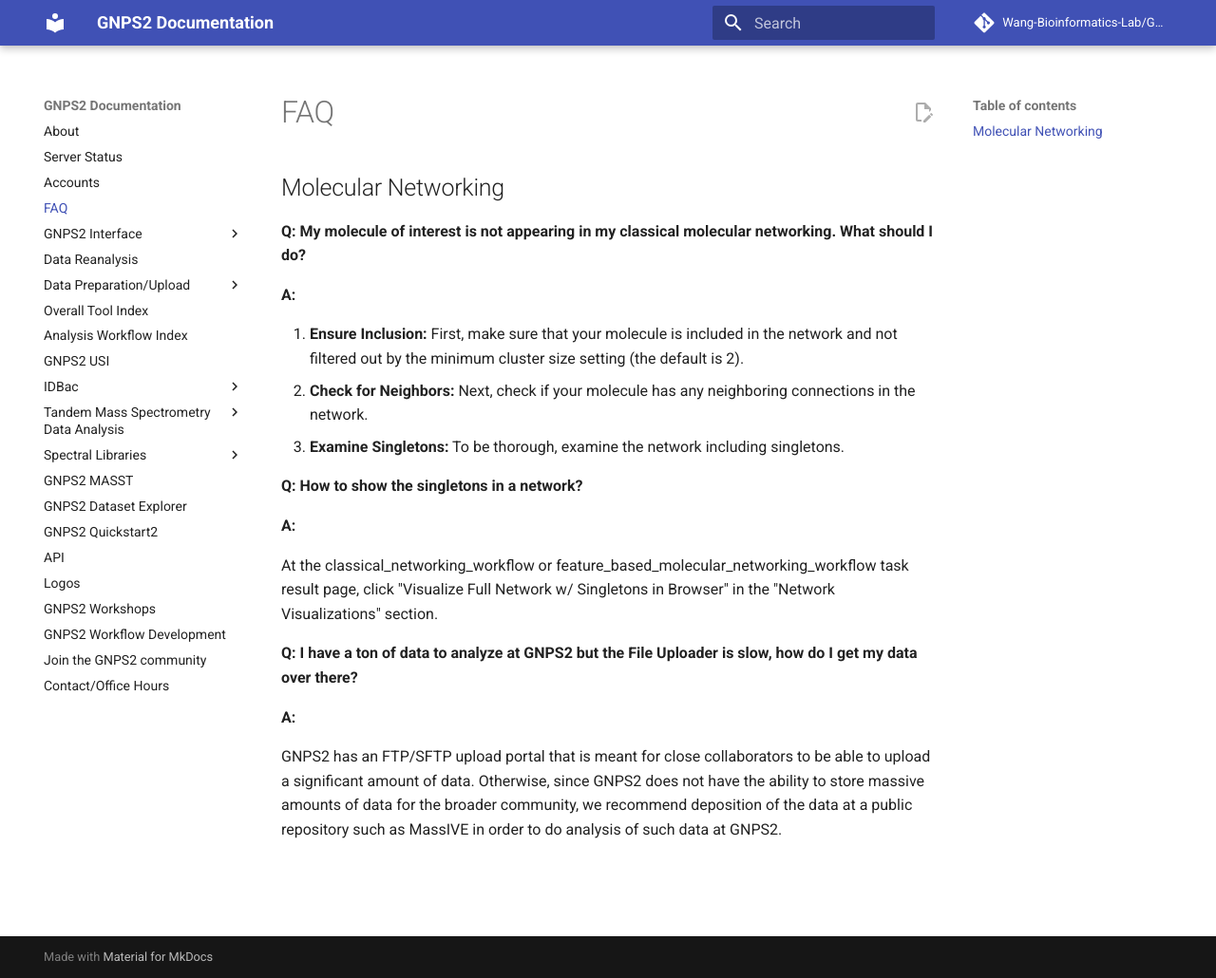
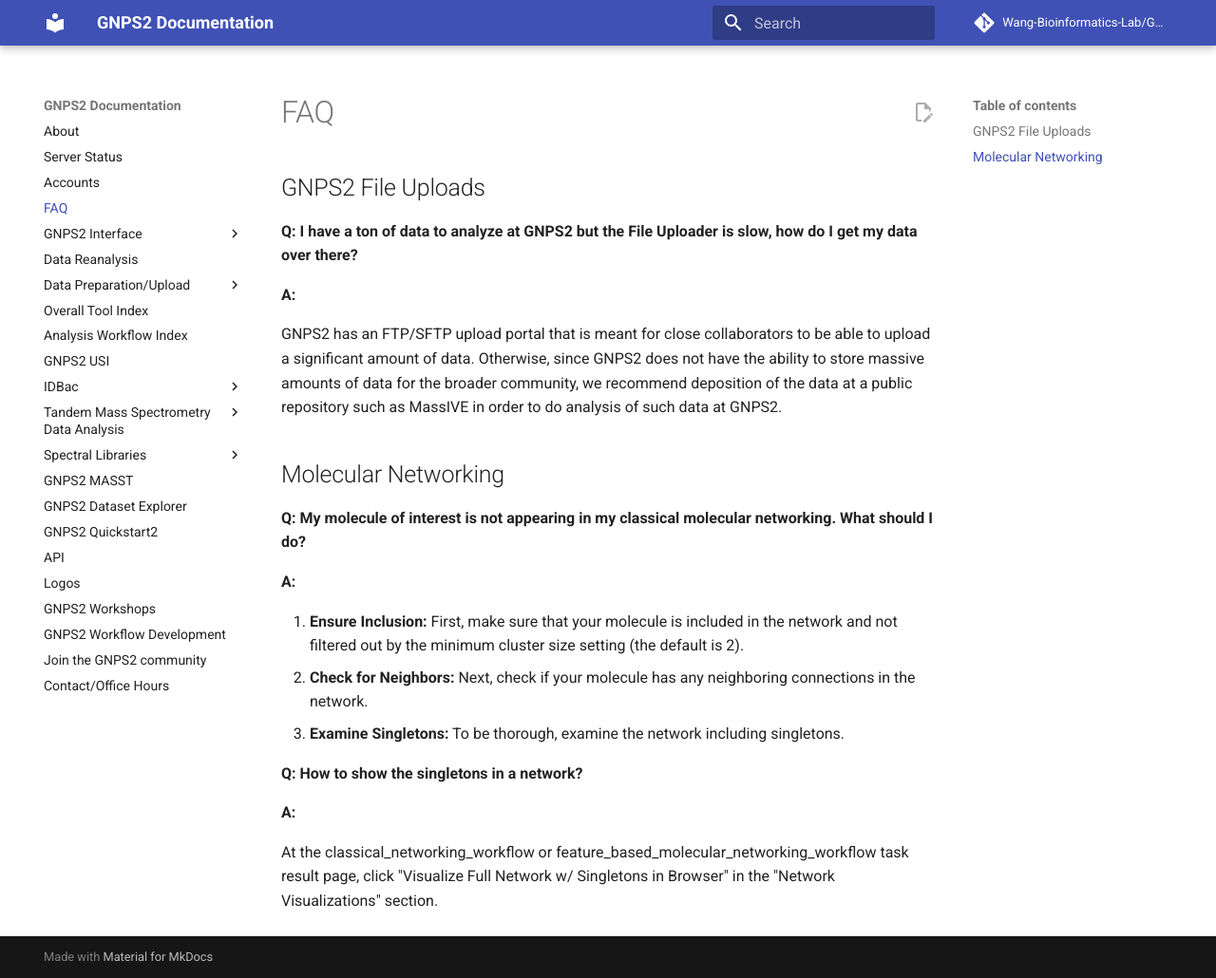
Before and after one commit to Wang-Bioinformatics-Lab/GNPS2_Documentation, an MkDocs documentation site: the page built from docs/faq.md, in a window 1280 px wide and 1030 px high. Shown: the whole window at 95% size. Built offline with MkDocs 1.6.1 and Material for MkDocs 9.7.7, drawn with Linux system fonts in a browser that asks for light colours; comment, search, counter and statistics services are not loaded; some of the changed lines change nothing that is shown.

Commit message:
Update faq.md

```diff
--- a/docs/faq.md
+++ b/docs/faq.md
@@ -1,3 +1,13 @@
+## GNPS2 File Uploads
+
+**Q: I have a ton of data to analyze at GNPS2 but the File Uploader is slow, how do I get my data over there?**
+
+**A:**
+
+GNPS2 has an FTP/SFTP upload portal that is meant for close collaborators to be able to upload a significant amount of data. Otherwise, since GNPS2 does not have the ability to store massive amounts of data for the broader community, we recommend deposition of the data at a public repository such as MassIVE in order to do analysis of such data at GNPS2.
+
+
+
 ## Molecular Networking
 
 **Q: My molecule of interest is not appearing in my classical molecular networking. What should I do?**
@@ -13,10 +23,3 @@
 **A:**
 
 At the classical_networking_workflow or feature_based_molecular_networking_workflow task result page, click "Visualize Full Network  w/ Singletons in Browser" in the "Network Visualizations" section.
-
-
-**Q: I have a ton of data to analyze at GNPS2 but the File Uploader is slow, how do I get my data over there?**
-
-**A:**
-
-GNPS2 has an FTP/SFTP upload portal that is meant for close collaborators to be able to upload a significant amount of data. Otherwise, since GNPS2 does not have the ability to store massive amounts of data for the broader community, we recommend deposition of the data at a public repository such as MassIVE in order to do analysis of such data at GNPS2.
```
